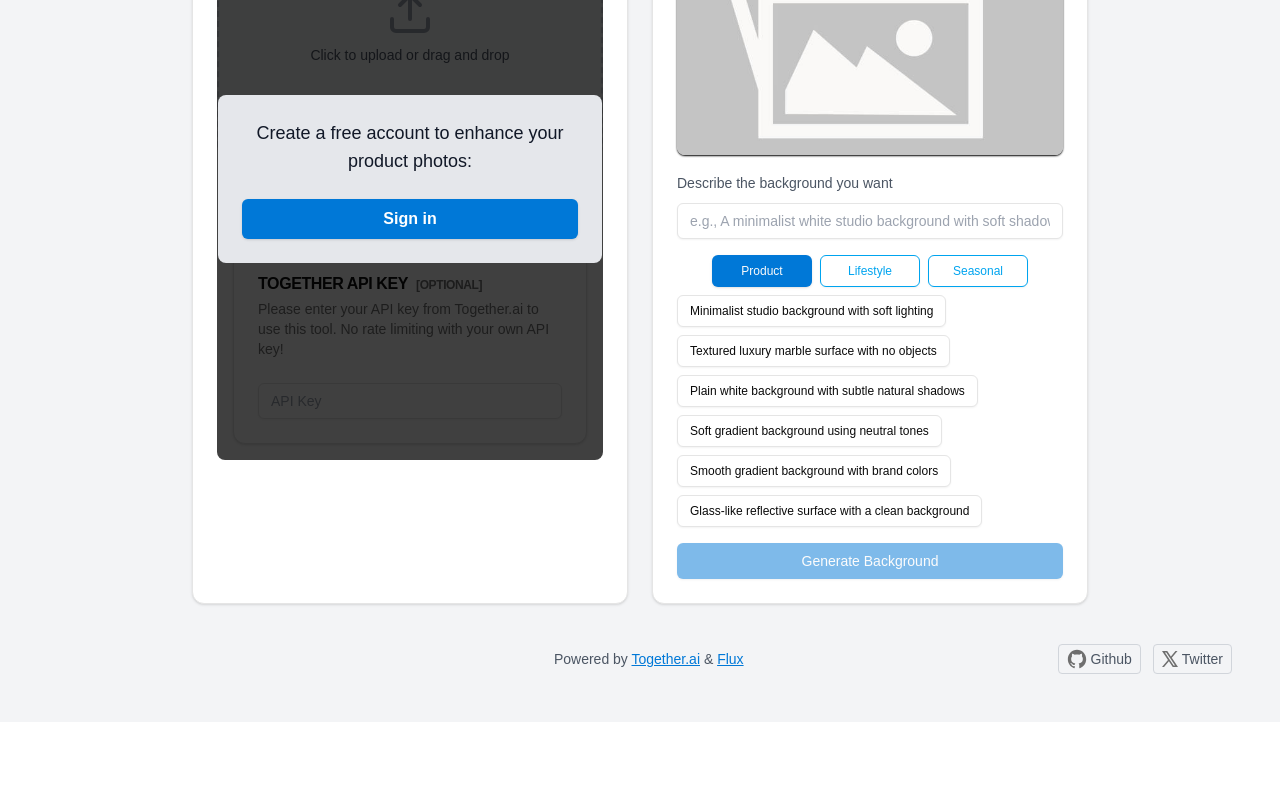
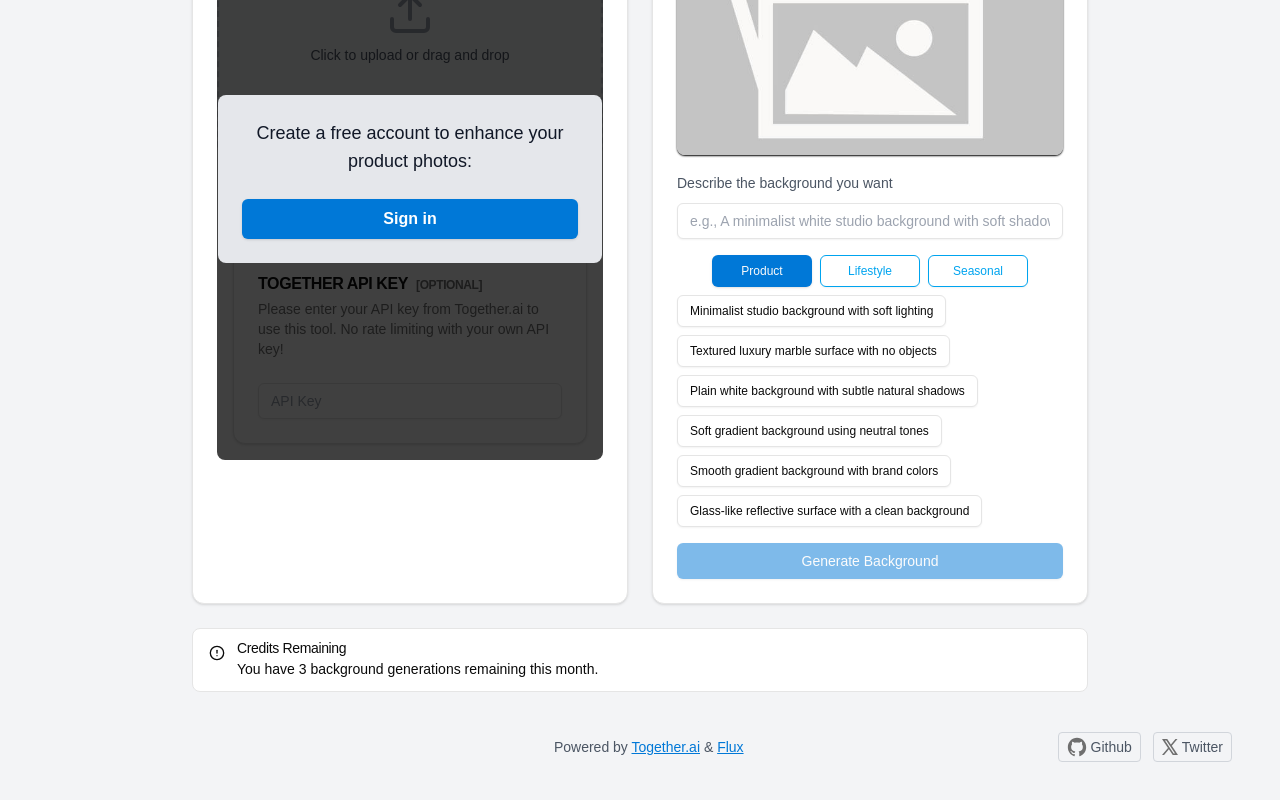
Before and after one commit to CPJ-N/prodapic, a Next.js app: page / in a window 1280 px wide. Shown: the part 480-1280 px from the top of the page. Before the commit the page ends 1202 px from the top, so only its background shows below. Built offline with nearby package versions, Linux system fonts and the light colour scheme; no server answers.

Commit message:
added ratelimiting UI

```diff
--- a/src/app/page.tsx
+++ b/src/app/page.tsx
@@ -335,6 +335,7 @@ const ProductEnhancer = () => {
     }
 
     console.log(window.location.href)
+    console.log(`Credits Remaining: ${user?.unsafeMetadata.remaining}`)
   }, [processedImage, generatedImage, hasCombined, combineImages]);
 
   return (
@@ -582,6 +583,16 @@ const ProductEnhancer = () => {
         {/* Alerts */}
         <div className="mt-6 space-y-6">
 
+          {/* Credits Alert */}
+          <Alert variant={ user?.unsafeMetadata.remaining ?? 3 <= 1 ? "destructive" : "default"}>
+            <AlertCircle className="h-4 w-4" />
+            <AlertTitle>Credits Remaining</AlertTitle>
+            <AlertDescription>
+              You have {`${user?.unsafeMetadata.remaining ?? 3}`} background generation{(user?.unsafeMetadata.remaining ?? 3) !== 1 ? 's' : ''} remaining this month.
+            </AlertDescription>
+          </Alert>
+
+
           {/* Error Alert */}
           {error && (
             <Alert variant="destructive" className="mt-4">
```
